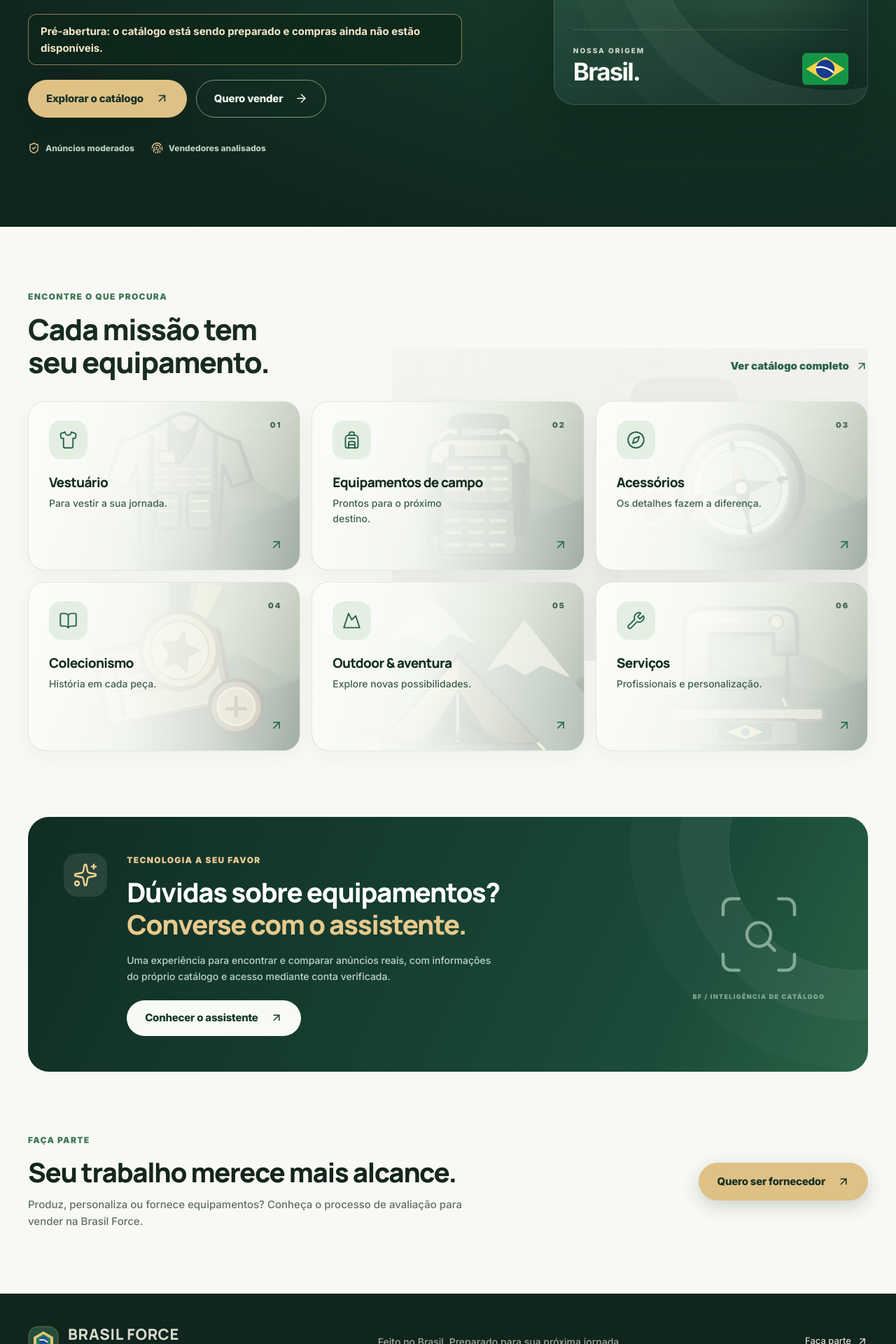
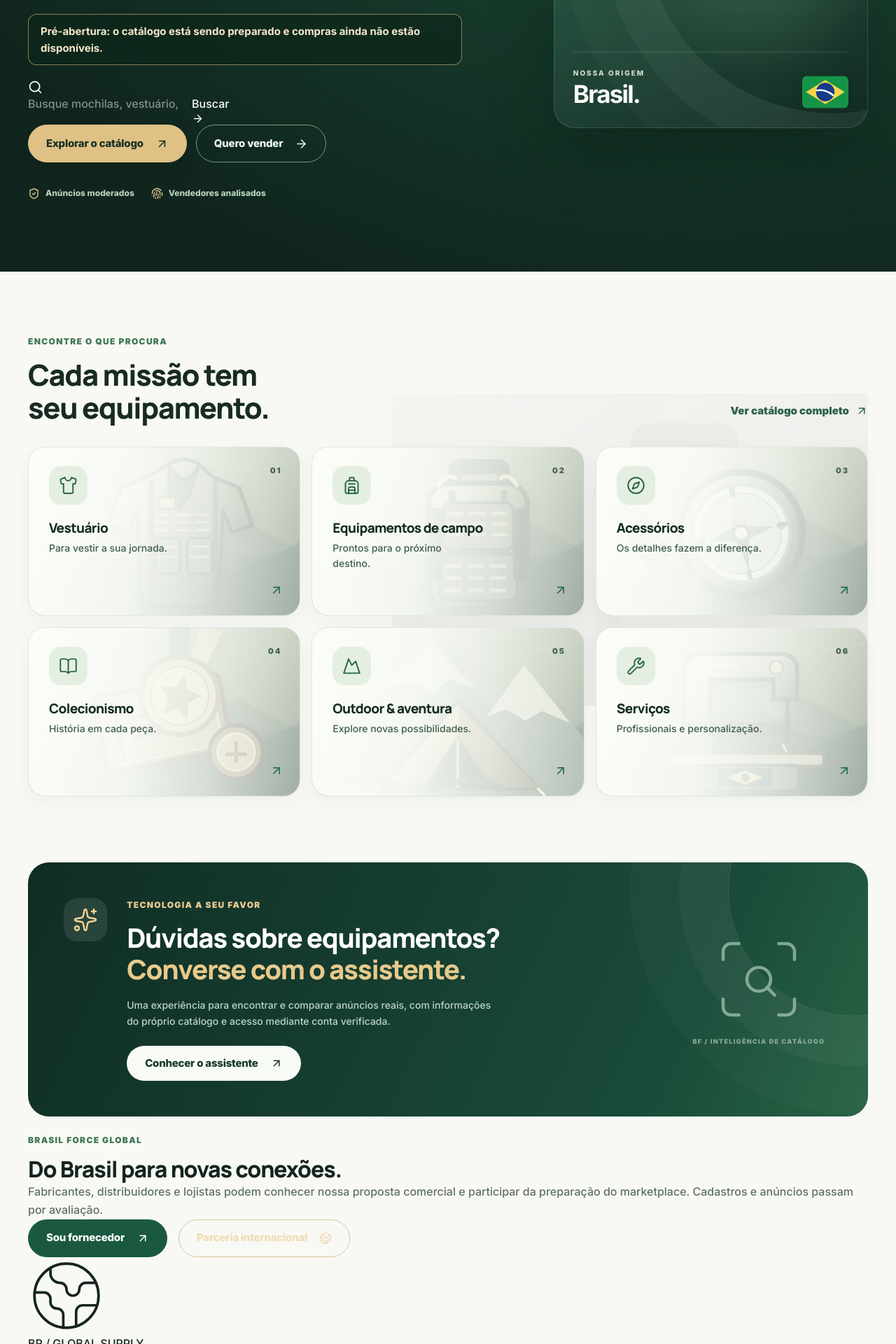
Before and after one commit to Jonbarcost/SouBarcos, a Next.js app in the folder brasil-force-app/: page / in a window 1280 px wide. Shown: the part 580-2500 px from the top of the page at 70% size. Built offline with nearby package versions, Linux system fonts and the light colour scheme.

Commit message:
feat(ux): add prominent catalog search and global supplier entry to homepage

```diff
--- a/brasil-force-app/src/app/page.tsx
+++ b/brasil-force-app/src/app/page.tsx
@@ -8,6 +8,8 @@
   Fingerprint,
   Mountain,
   ScanSearch,
+  Search,
+  Globe2,
   ShieldCheck,
   Shirt,
   Sparkles,
@@ -52,6 +54,12 @@
               Descubra equipamentos, produtos e serviços em um só lugar.
             </p>
             <p className="bf-launch-note" role="status">Pré-abertura: o catálogo está sendo preparado e compras ainda não estão disponíveis.</p>
+            <form className="bf-premium-search" action="/catalogo" method="get" role="search">
+              <Search size={21} aria-hidden="true" />
+              <label className="sr-only" htmlFor="bf-home-search">Pesquisar equipamentos no catálogo</label>
+              <input id="bf-home-search" type="search" name="q" placeholder="Busque mochilas, vestuário, camping..." maxLength={100} />
+              <button type="submit" aria-label="Buscar no catálogo">Buscar <ArrowRight size={17} aria-hidden="true" /></button>
+            </form>
             <div className="actions bf-hero-actions">
               <Link className="button button-primary bf-primary" href="/catalogo">
                 Explorar o catálogo <ArrowUpRight size={19} aria-hidden="true" />
@@ -117,6 +125,18 @@
         </div>
       </section>
 
+      <section className="container bf-global-section" aria-labelledby="global-title">
+        <div className="bf-global-copy">
+          <span className="bf-kicker">BRASIL FORCE GLOBAL</span>
+          <h2 id="global-title">Do Brasil para novas conexões.</h2>
+          <p>Fabricantes, distribuidores e lojistas podem conhecer nossa proposta comercial e participar da preparação do marketplace. Cadastros e anúncios passam por avaliação.</p>
+          <div className="actions">
+            <Link href="/fornecedores" className="button button-primary">Sou fornecedor <ArrowUpRight size={18} aria-hidden="true" /></Link>
+            <a href="mailto:contato@brasilforce.com.br?subject=Parceria%20internacional%20Brasil%20Force" className="button button-outline">Parceria internacional <Globe2 size={18} aria-hidden="true" /></a>
+          </div>
+        </div>
+        <div className="bf-global-art" aria-hidden="true"><Globe2 size={110} strokeWidth={0.8} /><span>BR / GLOBAL SUPPLY</span></div>
+      </section>
       <section className="container bf-seller-section" aria-labelledby="seller-title">
         <div>
           <span className="bf-kicker">FAÇA PARTE</span>
```
